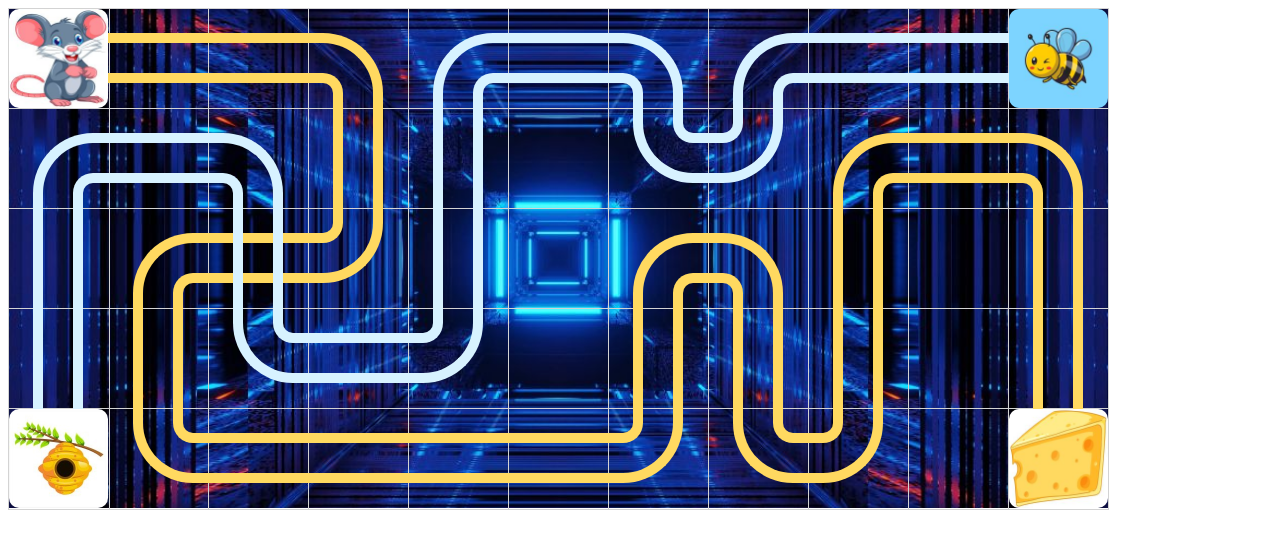
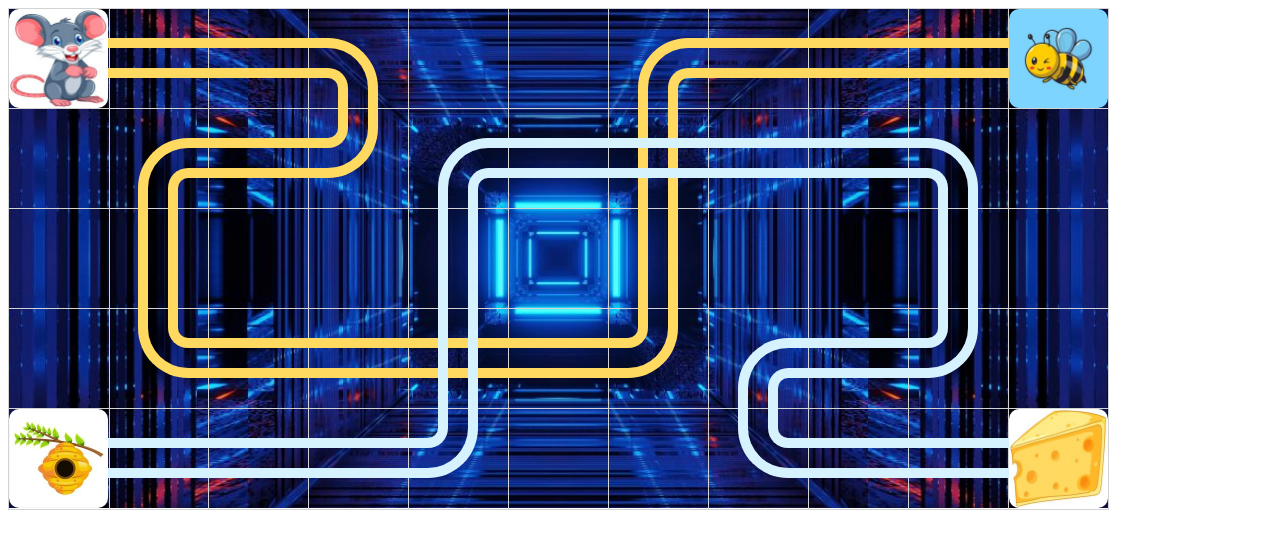
Before and after one commit to epanikas/cell-route-drawing, a React app: page / in a window 1280 px wide. Shown: the top 548 px of the page. Built offline with nearby package versions, Linux system fonts and the light colour scheme; a web font is replaced by a local one.

Commit message:
updated cover image, code clean up

```diff
--- a/src/data/cell-route.ts
+++ b/src/data/cell-route.ts
@@ -45,24 +45,12 @@ export class CellRouteSegment {
 }
 
 export class CellRoute {
-  // private readonly startBoxId: string;
-  // private readonly endBoxId: string
   readonly cells: LayoutPosition[] = [];
 
-  constructor(/*startBoxId: string, endBoxId: string, */cells: LayoutPosition[]) {
-    // this.startBoxId = startBoxId;
-    // this.endBoxId = endBoxId;
-    // cells.forEach((c: LayoutPosition) => this.addPoint(c));
+  constructor(cells: LayoutPosition[]) {
     this.cells = cells;
   }
 
-  // getStartBoxId(): string {
-  //   return this.startBoxId;
-  // }
-
-  // getEndBoxId(): string {
-  //   return this.endBoxId;
-  // }
 
   public cloneRoute(): CellRoute {
     return new CellRoute(this.cells);
@@ -99,7 +87,6 @@ export class CellRoute {
 
   public validate(): CellRoute {
     const segments = this.getRouteSegments();
-    // console.log(segments[0])
     return this;
   }
 
@@ -115,19 +102,5 @@ export class CellRoute {
     return this.cells[this.cells.length - 1];
   }
 
-  getNumStairs(): number {
-    let prev = this.getRouteSegments()[0];
-    let numStairs = 0;
-    this.getRouteSegments().forEach(rs => {
-      const dirPrev = [Math.sign(prev.getP2().x - prev.getP1().x), Math.sign(prev.getP2().y - prev.getP1().y)]
-      const dirRs = [Math.sign(rs.getP2().x - rs.getP1().x), Math.sign(rs.getP2().y - rs.getP1().y)]
-      if (Math.abs(dirPrev[0]) != Math.abs(dirRs[0]) || Math.abs(dirPrev[1]) != Math.abs(dirRs[1])) {
-        numStairs++;
-      }
-      prev = rs;
-    });
-    // console.log("for route " + this + " num stairs " + numStairs);
-    return numStairs;
-  }
 
 }
--- a/src/view/cell-route-view.tsx
+++ b/src/view/cell-route-view.tsx
@@ -14,37 +14,66 @@ export class CellRouteViewProps {
     }
 }
 
+const layoutSizeX: number = 11;
+const layoutSizeY: number = 5;
+
+
 const route1: CellRoute = new CellRoute([
     new LayoutPosition(0, 0),
     new LayoutPosition(3, 0),
-    new LayoutPosition(3, 2),
-    new LayoutPosition(1, 2),
-    new LayoutPosition(1, 4),
-    new LayoutPosition(6, 4),
-    new LayoutPosition(6, 2),
-    new LayoutPosition(7, 2),
-    new LayoutPosition(7, 4),
-    new LayoutPosition(8, 4),
-    new LayoutPosition(8, 1),
-    new LayoutPosition(10, 1),
-    new LayoutPosition(10, 4),
+    new LayoutPosition(3, 1),
+    new LayoutPosition(1, 1),
+    new LayoutPosition(1, 3),
+    new LayoutPosition(6, 3),
+    new LayoutPosition(6, 0),
+    new LayoutPosition(10, 0),
 ]);
 
-const route2: CellRoute = new CellRoute([
-    new LayoutPosition(0, 4),
-    new LayoutPosition(0, 1),
-    new LayoutPosition(2, 1),
-    new LayoutPosition(2, 3),
-    new LayoutPosition(4, 3),
-    new LayoutPosition(4, 0),
-    // new LayoutPosition(4, 1),
-    // new LayoutPosition(4, 0),
-    new LayoutPosition(6, 0),
-    new LayoutPosition(6, 1),
-    new LayoutPosition(7, 1),
-    new LayoutPosition(7, 0),
-    new LayoutPosition(10, 0),
-]);
+function mirrorRoute(route: CellRoute): CellRoute {
+
+    const cells: LayoutPosition[] = [];
+
+    route.getCells().forEach(cell => {
+        cells.push(new LayoutPosition(layoutSizeX - cell.x - 1, layoutSizeY - cell.y - 1))
+    })
+
+    return new CellRoute(cells);
+
+}
+
+const route2 = mirrorRoute(route1);
+
+// const route2: CellRoute = new CellRoute([
+//     new LayoutPosition(10-0, 4-0),
+//     new LayoutPosition(10-3, 4-0),
+//     new LayoutPosition(10-3, 4-2),
+//     new LayoutPosition(10-1, 4-2),
+//     new LayoutPosition(10-1, 4-4),
+//     new LayoutPosition(10-6, 4-4),
+//     new LayoutPosition(10-6, 4-2),
+//     new LayoutPosition(10-7, 4-2),
+//     new LayoutPosition(10-7, 4-4),
+//     new LayoutPosition(10-8, 4-4),
+//     new LayoutPosition(10-8, 4-1),
+//     new LayoutPosition(10-10, 4-1),
+//     new LayoutPosition(10-10, 4-4),
+// ]);
+
+// const route2: CellRoute = new CellRoute([
+//     new LayoutPosition(0, 4),
+//     new LayoutPosition(0, 1),
+//     new LayoutPosition(2, 1),
+//     new LayoutPosition(2, 3),
+//     new LayoutPosition(4, 3),
+//     new LayoutPosition(4, 0),
+//     // new LayoutPosition(4, 1),
+//     // new LayoutPosition(4, 0),
+//     new LayoutPosition(6, 0),
+//     new LayoutPosition(6, 1),
+//     new LayoutPosition(7, 1),
+//     new LayoutPosition(7, 0),
+//     new LayoutPosition(10, 0),
+// ]);
 
 
 
@@ -52,9 +81,6 @@ export class CellRouteView extends React.Component<CellRouteViewProps> {
 
 
     override render(): JSX.Element {
-
-        const layoutSizeX: number = 11;
-        const layoutSizeY: number = 5;
 
         const { cellSize } = this.props;
 
@@ -80,8 +106,8 @@ export class CellRouteView extends React.Component<CellRouteViewProps> {
                 <div style={containerCss}>
                     <div style={backgroundCss} />
                     <Grid layoutSizeX={layoutSizeX} layoutSizeY={layoutSizeY} cellSize={cellSize} />
-                    <RouteWire cellSize={cellSize} route={route1} color={"rgba(255, 217, 96, 1)"} lineWidth={30} radius={30} borderWidth={10}/>
-                    <RouteWire cellSize={cellSize} route={route2} color={"rgba(215, 242, 255, 1)"} lineWidth={30} radius={30} borderWidth={10}/>
+                    <RouteWire cellSize={cellSize} route={route1} color={"rgba(255, 217, 96, 1)"} lineWidth={20} radius={30} borderWidth={10}/>
+                    <RouteWire cellSize={cellSize} route={route2} color={"rgba(215, 242, 255, 1)"} lineWidth={20} radius={30} borderWidth={10}/>
                     {/*<RouteWire cellSize={cellSize} route={route1} color={"rgba(255, 0, 0, 0.5)"} lineWidth={30} radius={30} borderWidth={20}/>*/}
                     {/*<RouteWire cellSize={cellSize} route={route2} color={"rgba(0, 255, 0, 0.5)"} lineWidth={30} radius={30} borderWidth={20}/>*/}
                     <GridCard gridPos={new LayoutPosition(0, 0)} cellSize={cellSize} imagePath={"avatar/mouse-square1.jpg"} />
```
